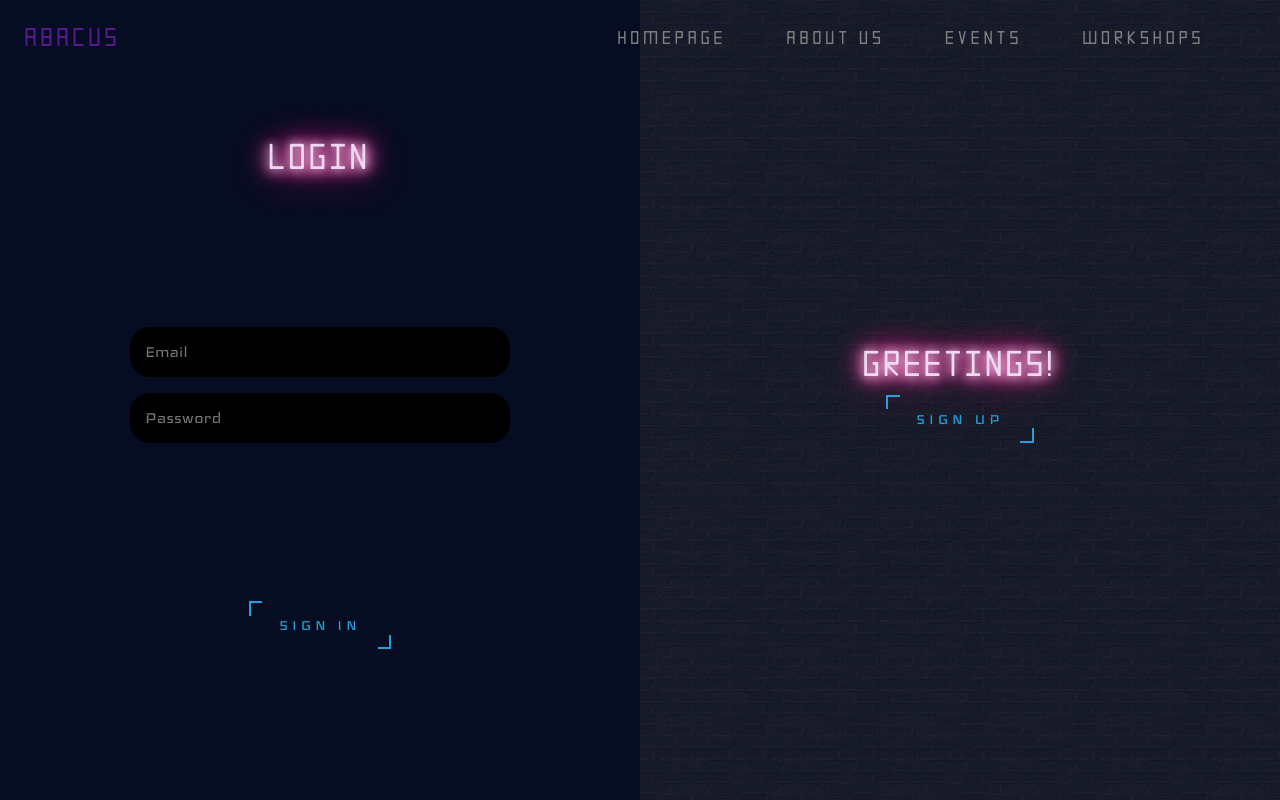
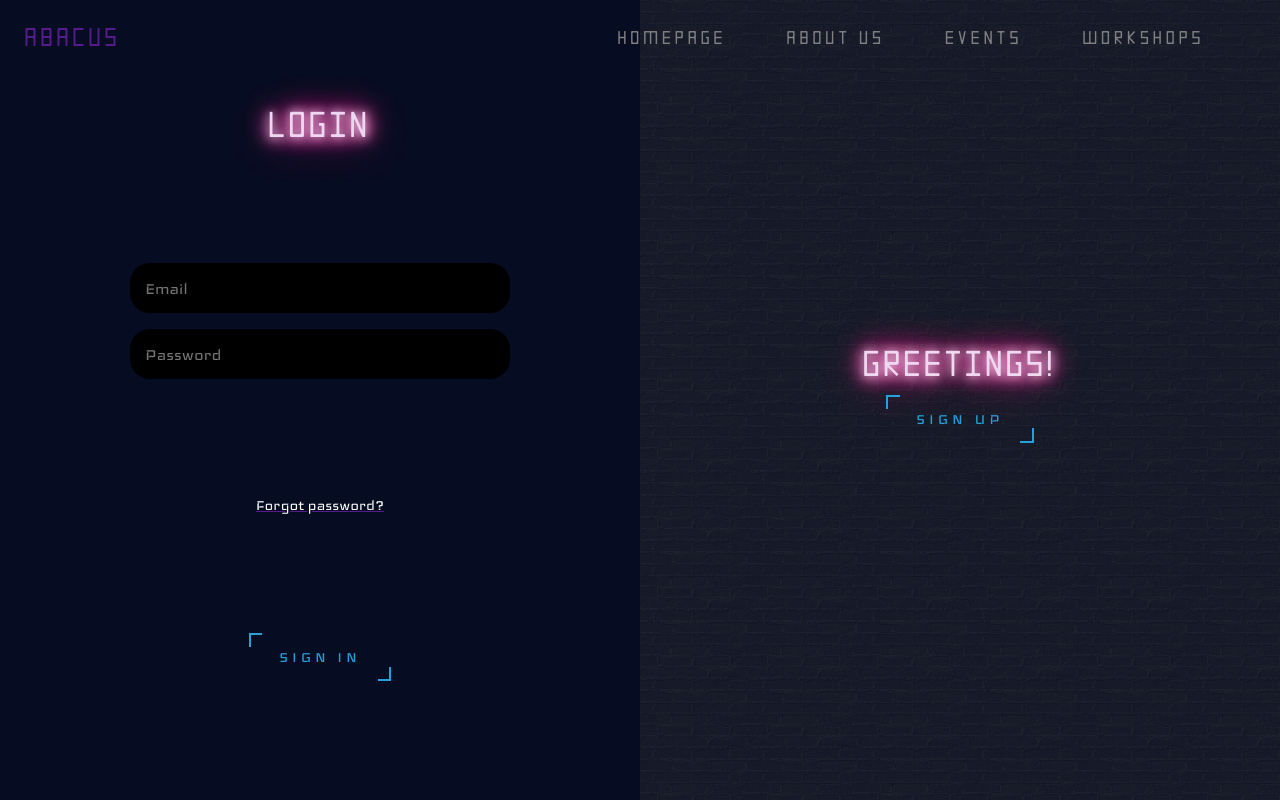
Before and after one commit to s-shanky-k/abacus-21-frontend, a React (Create React App) app: page /workshops in a window 1280 px wide. Built offline with nearby package versions, Linux system fonts and the light colour scheme; a web font is replaced by a local one.

Commit message:
Scroll bar added

```diff
--- a/src/pages/LoginRegister/Container/Container.css
+++ b/src/pages/LoginRegister/Container/Container.css
@@ -12,7 +12,7 @@
     transition: transform 80ms ease-in;
 } */
 
-.login-register-heading{
+.login-register-heading {
     font-family: 'MainFont', cursive !important;
     color: #fff;
 }
@@ -63,7 +63,7 @@ button.ghost {
     height: 100vh !important;
 }
 
-.sign-in-container *{
+.sign-in-container * {
     z-index: 2 !important;
 }
 
@@ -161,6 +161,7 @@ button.ghost {
     transition: transform 0.6s ease-in-out;
     z-index: 500 !important;
 }
+
 .login-register-container.right-panel-active .overlay-container {
     transform: translateX(-100%);
 }
@@ -221,7 +222,7 @@ button.ghost {
 }
 
 input {
-    background-color:#000;
+    background-color: #000;
     border: none;
     padding: 12px 15px;
     margin: 8px 0;
@@ -237,3 +238,67 @@ input {
     overflow-y: scroll !important;
     height: 50vh;
 }
+
+.forgot-password {
+    font-family: 'MainFont', cursive !important;
+    font-size: 18px !important;
+    color: #fff !important;
+}
+
+/* .effect-3 {
+    border: 0 !important;
+    padding: 7px 0 !important;
+    border-bottom: 1px solid #ccc !important;
+}
+
+.effect-3~.focus-border {
+    position: absolute !important;
+    bottom: 0 !important;
+    left: 0 !important;
+    width: 100% !important;
+    height: 2px !important;
+    z-index: 99 !important;
+}
+
+.effect-3~.focus-border:before,
+.effect-3~.focus-border:after {
+    content: "" !important;
+    position: absolute !important;
+    bottom: 0 !important;
+    left: 0 !important;
+    width: 0 !important;
+    height: 100% !important;
+    background-color: #3399FF !important;
+    transition: 0.4s !important;
+}
+
+.effect-3~.focus-border:after {
+    left: auto !important;
+    right: 0 !important;
+}
+
+.effect-3:focus~.focus-border:before,
+.effect-3:focus~.focus-border:after {
+    width: 50% !important;
+    transition: 0.4s !important;
+} */
+
+#style-2::-webkit-scrollbar-track
+{
+	-webkit-box-shadow: inset 0 0 6px rgba(0,0,0,0.3);
+	border-radius: 10px;
+    background-color: #000 !important;
+}
+
+#style-2::-webkit-scrollbar
+{
+	width: 12px;
+    background-color: #060c21 !important;
+}
+
+#style-2::-webkit-scrollbar-thumb
+{
+	border-radius: 10px;
+	-webkit-box-shadow: inset 0 0 6px rgba(0,0,0,.3);
+	background-color: #D62929;
+}
--- a/src/pages/LoginRegister/Container/SignIn/SignIn.jsx
+++ b/src/pages/LoginRegister/Container/SignIn/SignIn.jsx
@@ -7,10 +7,15 @@ const SignIn = ({ children }) => (
         {/* <h1 className="login-register-heading">Sign In Form</h1> */}
         <Heading text="LOGIN" fontSize="35px"></Heading>
         <div className="form-class">
+            {/* <div>
+        	    <input class="effect-5" type="text" placeholder="Placeholder Text" />
+                <span class="focus-border"></span>
+            </div> */}
             <input type="text" placeholder="Email" required />
             <input type="password" placeholder="Password" required />
             {/* <div></div> - Validation Output */}
         </div>
+        <a href=""><div className="forgot-password">Forgot password?</div></a>
         <NeonButton props={{text:"Sign In", href:"/events", color:"#26a0da"}}/>
     </div>
 );
--- a/src/pages/LoginRegister/Container/SignUp/SignUp.jsx
+++ b/src/pages/LoginRegister/Container/SignUp/SignUp.jsx
@@ -6,7 +6,7 @@ const SignUp = ({ children }) => (
     <div className="form-container sign-up-container">
         {/* <h1 className="login-register-heading">Sign Up Form</h1> */}
         <Heading text="REGISTER" fontSize="35px"></Heading>
-        <div className="form-class align-form">
+        <div className="form-class align-form" id="style-2">
             <input type="text" placeholder="Name" required />
             <input type="text" placeholder="Year" required />
             <input type="text" placeholder="Department" required />
```
Also changed, not shown: 1 other file (tests, documents, lock files or other folders).
